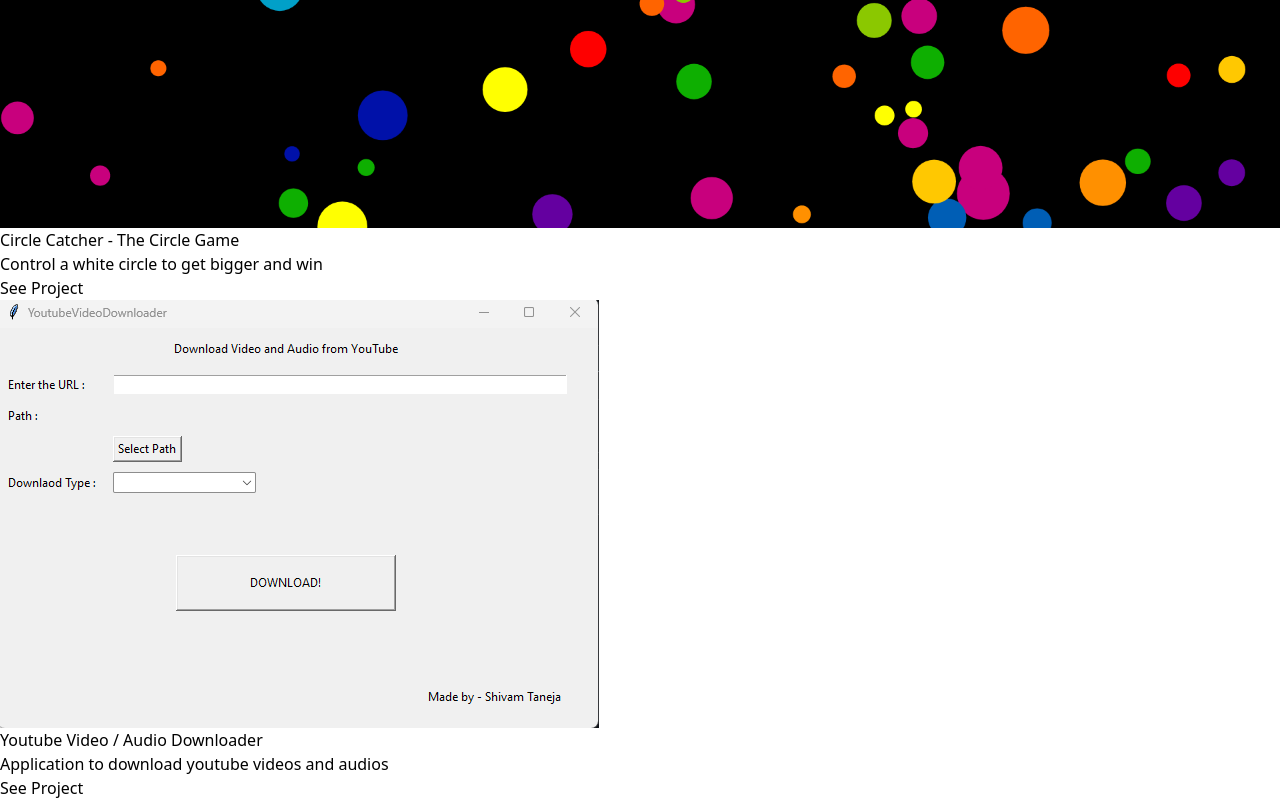
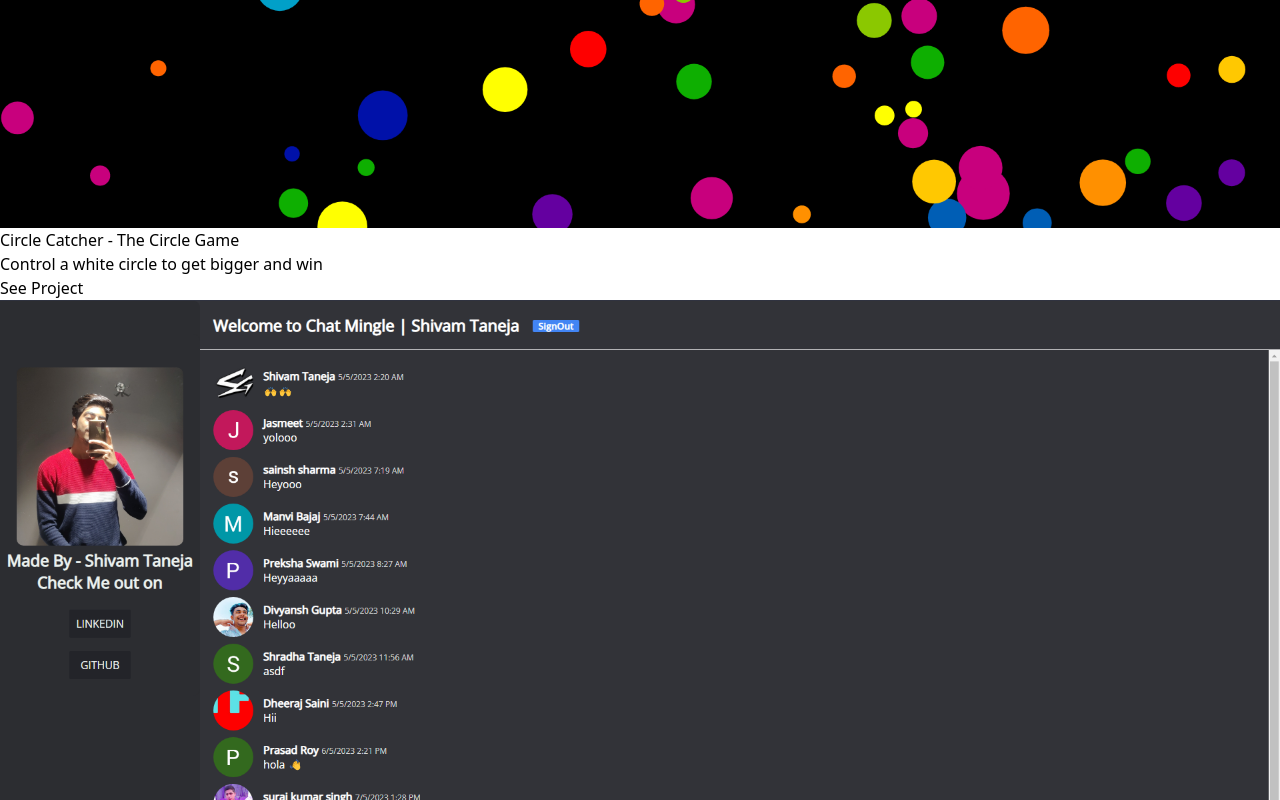
Before and after one commit to shiivamtaneja/Portfolio-Website, a React (Vite) app: page /projects in a window 1280 px wide. Shown: the part 605-1405 px from the top of the page. Built offline with nearby package versions, Linux system fonts and the light colour scheme.

Commit message:
add new project

```diff
--- a/src/components/Projects/index.jsx
+++ b/src/components/Projects/index.jsx
@@ -6,7 +6,7 @@ import { motion } from 'framer-motion'
 
 const SingleProjects = ({ imgURl, desc, title, projectLink, showProject }) => {
   return (
-    <div className='flex flex-col items-start bg-[#0d0d0d] cursor-pointer p-4 rounded-[15px] border-2 border-[#0d0d0d] hover:border-[#2525ba] transition-all duration-700 hover:scale-105'>
+    <div className='flex flex-col items-start bg-[#0d0d0d] cursor-pointer p-4 rounded-[15px] border-2 border-[#0d0d0d] hover:border-[#2525ba] transition-all duration-700 hover:scale-105 '>
       <motion.img
         initial={{
           y: 100,
--- a/src/pages/Projects/index.jsx
+++ b/src/pages/Projects/index.jsx
@@ -8,6 +8,7 @@ import SingleProjects from '../../components/Projects/index'
 import CircleGame from '../../assets/images/circle-game.png'
 import YYTDMenu from '../../assets/images/yytd-menu.png'
 import CommingSoon from '../../assets/images/coming-soon.png'
+import ChatMingle from '../../assets/images/chat-mingle.png'
 
 const Projects = () => {
   return (
@@ -22,15 +23,22 @@ const Projects = () => {
         transition={{
           duration: 1.5
         }}
-        className='flex flex-col relative text-center lg:h-screen md:text-left lg:flex-row max-w-7xl px-10 justify-evenly mx-auto items-center overflow-hidden'
+        className='flex flex-col relative text-center xl:h-screen md:text-left lg:flex-row max-w-7xl px-10 justify-evenly mx-auto items-center overflow-hidden'
       >
         <h3 className='absolute top-24 uppercase tracking-[20px] text-gray-500 text-2xl '>Projects</h3>
-        <div className='flex flex-col z-10 mt-52 space-y-6 lg:space-y-0 lg:mt-0 lg:space-x-6 lg:flex-row mb-10'>
+        <div className='flex flex-col z-10 mt-52 space-y-6 lg:space-y-0 lg:mt-[160px] lg:space-x-6 xl:flex-row mb-10 xl:mt-0 lg:gap-5'>
           <SingleProjects
             imgURl={CircleGame}
             title="Circle Catcher - The Circle Game"
             desc="Control a white circle to get bigger and win"
             projectLink="https://github.com/shiivamtaneja/circle-game"
+            showProject={true}
+          />
+          <SingleProjects
+            imgURl={ChatMingle}
+            title="Chat Mingle"
+            desc="Real Time Chatting App"
+            projectLink="https://github.com/shiivamtaneja/chat-mingle"
             showProject={true}
           />
           <SingleProjects
--- a/src/pages/Skills/index.jsx
+++ b/src/pages/Skills/index.jsx
@@ -16,7 +16,7 @@ const Skills = () => {
         transition={{
           duration: 1.5
         }}
-        className='flex flex-col lg:h-screen relative text-center md:text-left lg:flex-row max-w-7xl px-10 justify-evenly mx-auto items-center overflow-hidden'
+        className='flex flex-col h-screen relative text-center md:text-left lg:flex-row max-w-7xl px-10 justify-evenly mx-auto items-center overflow-hidden'
       >
         <h3 className='absolute top-24 uppercase tracking-[20px] text-gray-500 text-2xl '>Skills</h3>
         <h2 className='text-sm uppercase text-gray-500 pb-2 tracking-[15px] '>This Section is under Development1</h2>
```
Also changed, not shown: src/assets/images/chat-mingle.png (added).
